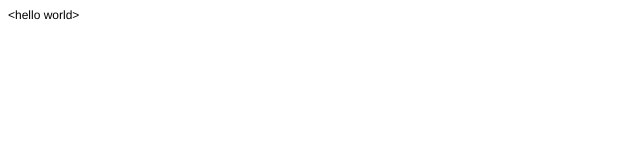
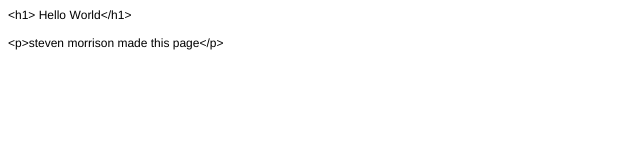
Before and after one commit to loloross/Lolo, a plain HTML site: page index.html in a window 1280 px wide. Shown: the whole page, without its empty margins (0-640 px from the left). Drawn offline with Linux system fonts and the light colour scheme.

Commit message:
Update index.html

```diff
--- a/index.html
+++ b/index.html
@@ -7,10 +7,14 @@
   <meta name="Generator" content="Cocoa HTML Writer">
   <meta name="CocoaVersion" content="1561.61">
   <style type="text/css">
-    p.p1 {margin: 0.0px 0.0px 0.0px 0.0px; font: 12.0px Helvetica}
+    p.p1 {margin: 0.0px 0.0px 0.0px 0.0px; line-height: 14.0px; font: 12.0px Helvetica; color: #000000; -webkit-text-stroke: #000000}
+    span.s1 {font-kerning: none}
   </style>
 </head>
 <body>
-<p class="p1">&lt;hello world&gt;</p>
+<p class="p1"><span class="s1">&lt;h1&gt; Hello World&lt;/h1&gt;</span></p>
+<p class="p1"><span class="s1"><br>
+</span></p>
+<p class="p1"><span class="s1">&lt;p&gt;steven morrison made this page&lt;/p&gt;</span></p>
 </body>
 </html>
```
